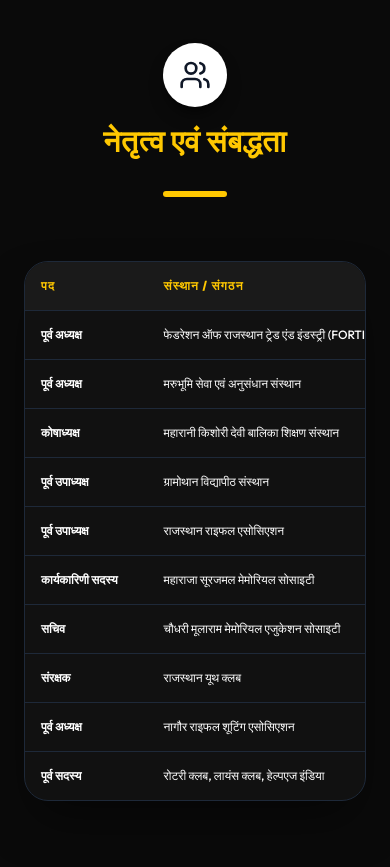
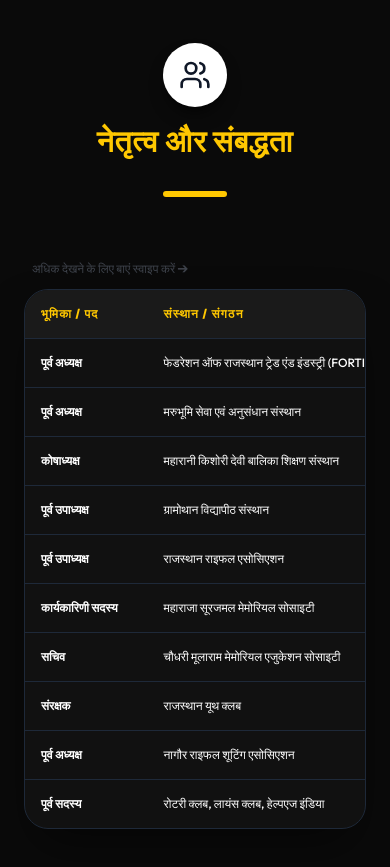
Before and after one commit to ParthKhiriya/virendra-chaudhary-website, a React (Vite) app: page /about in a window 390 px wide. Shown: the part 4920-5787 px from the top of the page. Built offline with nearby package versions, Linux system fonts and the light colour scheme.

Commit message:
Bug fixes

```diff
--- a/src/locales/en.json
+++ b/src/locales/en.json
@@ -69,6 +69,7 @@
       },
       "affiliations": {
         "title": "Leadership & Affiliations",
+        "scrollHint": "Swipe left to see more ➔",
         "table": {
           "role": "Role / Post",
           "org": "Organization / Institute",
--- a/src/locales/hi.json
+++ b/src/locales/hi.json
@@ -62,9 +62,10 @@
         ]
       },
       "affiliations": {
-        "title": "नेतृत्व एवं संबद्धता",
+        "title": "नेतृत्व और संबद्धता",
+        "scrollHint": "अधिक देखने के लिए बाएं स्वाइप करें ➔",
         "table": {
-          "role": "पद",
+          "role": "भूमिका / पद",
           "org": "संस्थान / संगठन",
           "loc": "स्थान",
           "desc": "कार्य क्षेत्र (विवरण)"
--- a/src/pages/About.tsx
+++ b/src/pages/About.tsx
@@ -235,6 +235,10 @@ export default function AboutPage() {
             <div className="w-16 h-1.5 bg-primary rounded-full mt-4" />
           </div>
 
+          <div className="flex items-center text-xs text-gray-500 mb-3 md:hidden animate-pulse pl-2">
+            <span className="mr-2">{t('aboutPage.affiliations.scrollHint')}</span>
+          </div>
+
           <div className="bg-[#111111] rounded-3xl border border-gray-800 shadow-2xl shadow-black/50 overflow-hidden">
             <div className="w-full overflow-x-auto">
               <table className="w-full min-w-[700px] md:min-w-full text-left border-collapse">
```
